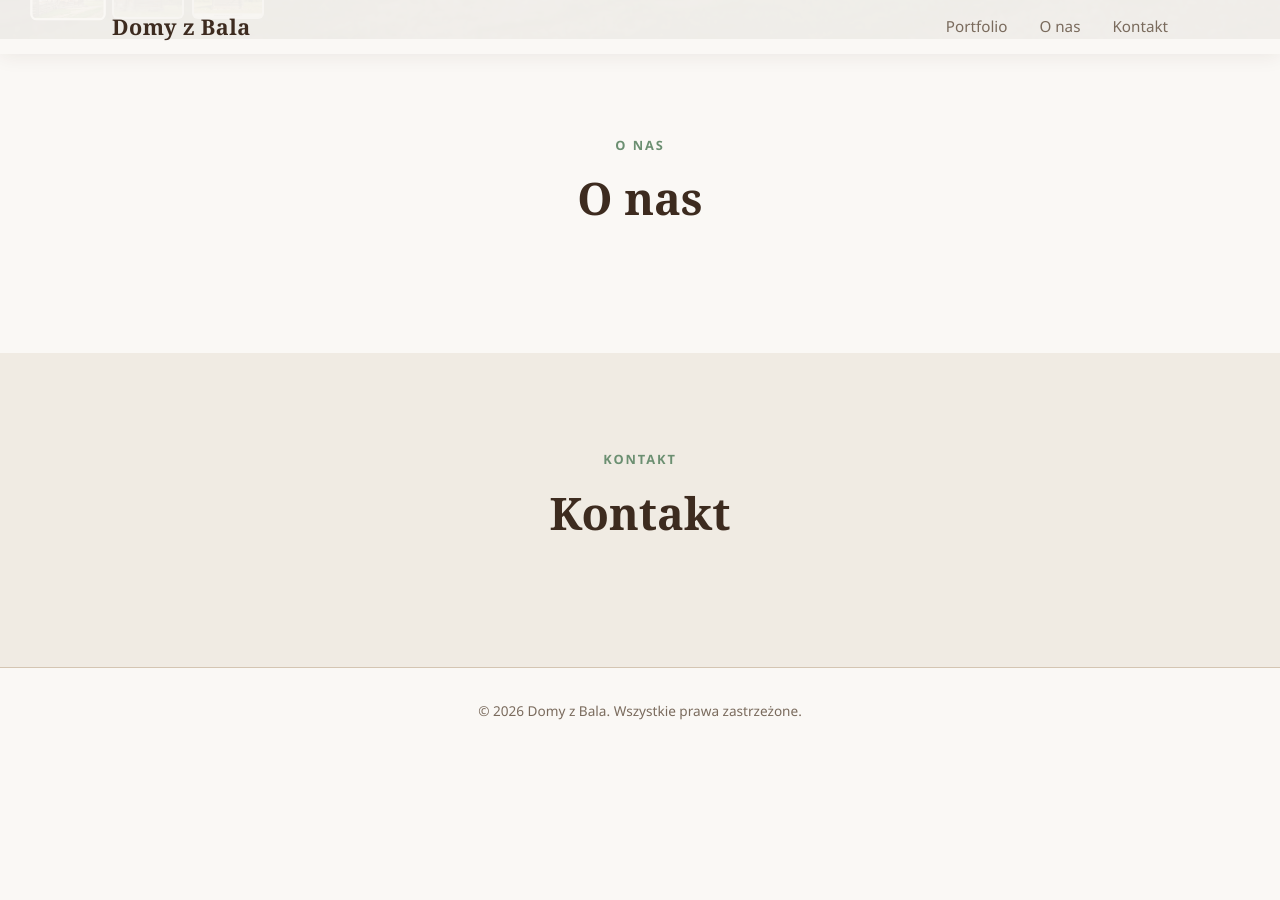
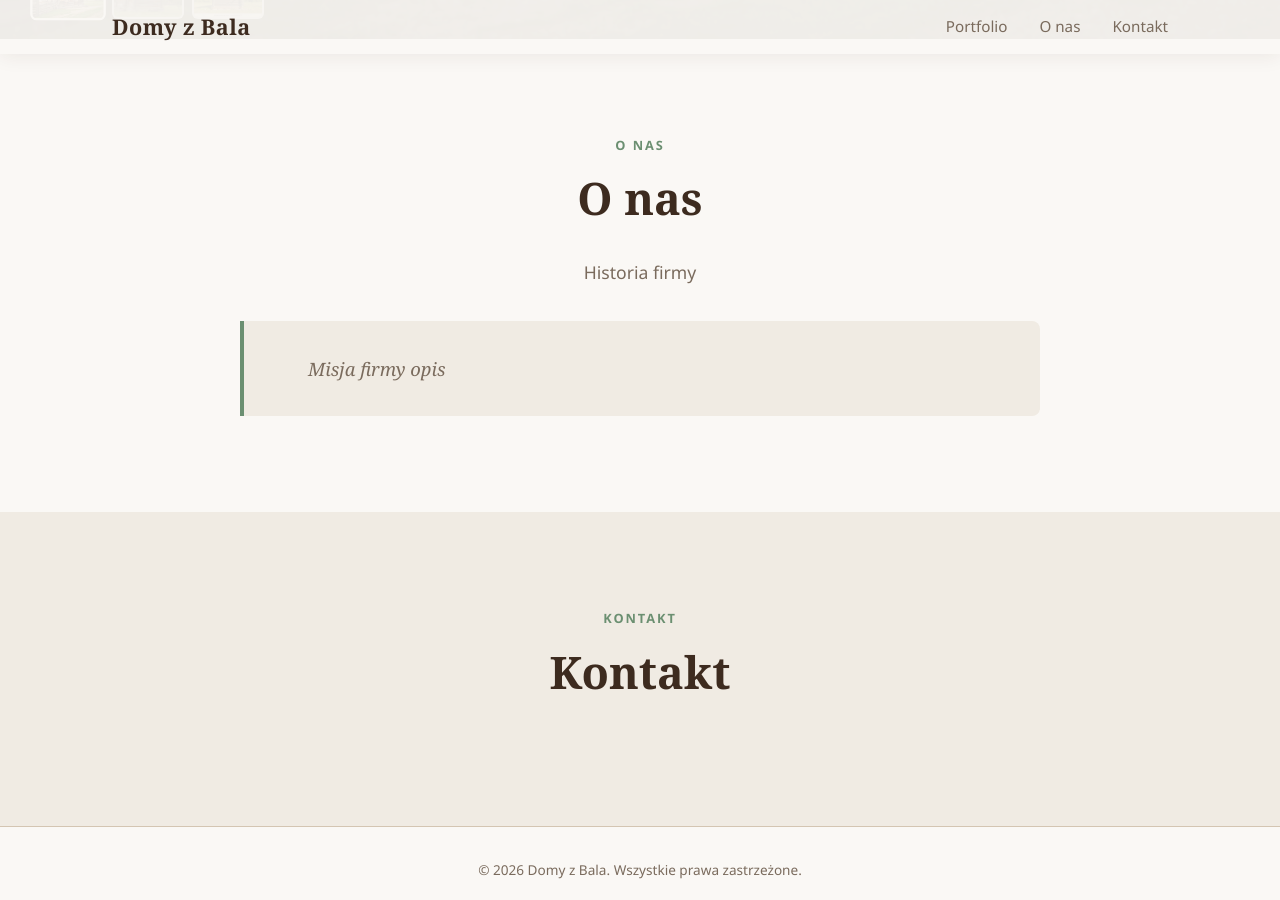
Before and after one commit to mikkielt/pagescms, a Jekyll site: the page built from index.html, in a window 1280 px wide and 900 px high, scrolled down 861 px. Built offline with Jekyll 4.4.1, drawn with Linux system fonts in a browser that asks for light colours; before the commit the page ends 1615 px from its top, so only the background shows below that.

Commit message:
content: update about.json

```diff
--- a/_data/about.json
+++ b/_data/about.json
@@ -1,11 +1,5 @@
 {
   "heading": "O nas",
-  "story": "",
-  "mission": "",
-  "background_image": "",
-  "seo": {
-    "meta_title": "",
-    "meta_description": "",
-    "og_image": ""
-  }
+  "story": "Historia firmy",
+  "mission": "Misja firmy opis"
 }
```
